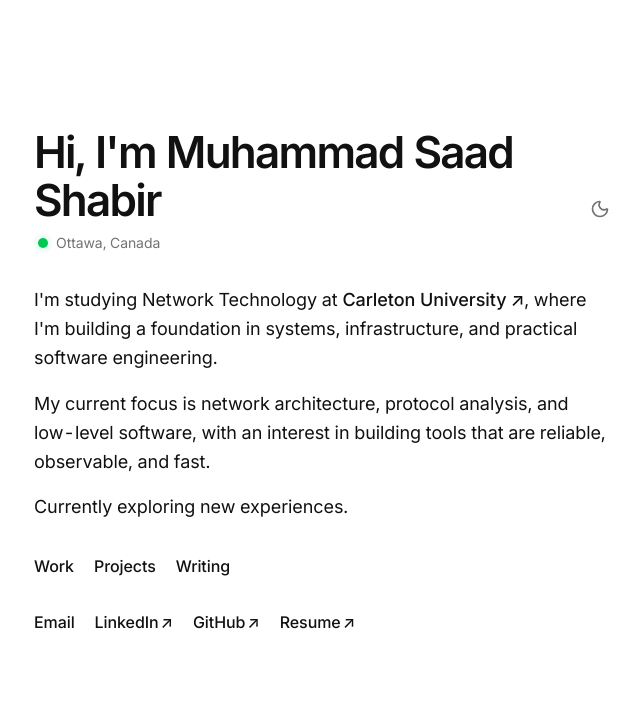
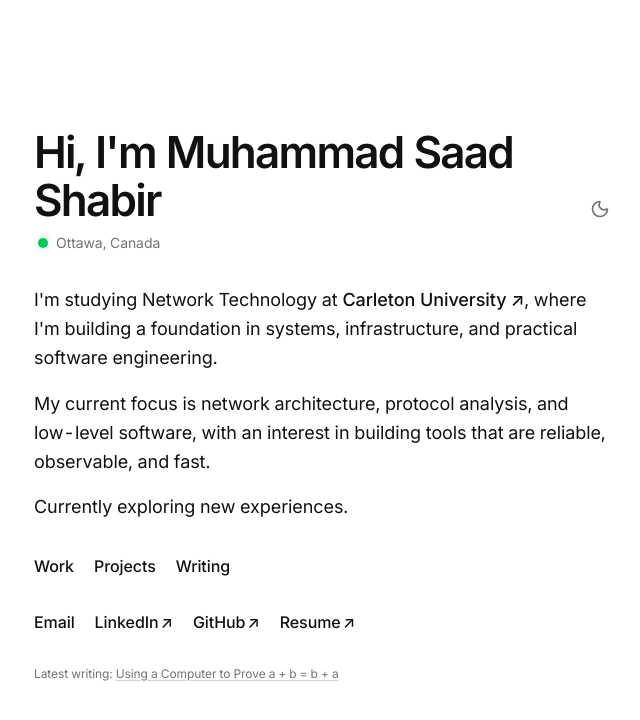
Before and after one commit to msaadshabir/personal-website, a Next.js app: page / in a window 1280 px wide. Shown: the top 720 px of the page, without its empty margins (318-958 px from the left). Built offline with nearby package versions, Linux system fonts and the light colour scheme.

Commit message:
ui: latest update section

```diff
--- a/app/page.tsx
+++ b/app/page.tsx
@@ -1,7 +1,7 @@
 import Link from "next/link";
 import EmailButton from "@/components/EmailButton";
 import { ThemeToggle } from "@/components/ThemeToggle";
-import { SITE_CONFIG } from "@/lib/constants";
+import { SITE_CONFIG, WRITING } from "@/lib/constants";
 
 const socialLinks = [
   {
@@ -106,6 +106,16 @@ export default function Home(): React.JSX.Element {
           </a>
         ))}
       </div>
+
+      <p className="text-xs text-muted-foreground">
+        Latest writing:{" "}
+        <Link
+          href={WRITING[0].url}
+          className="underline underline-offset-2 decoration-muted-foreground/30 hover:decoration-muted-foreground transition-colors"
+        >
+          {WRITING[0].title}
+        </Link>
+      </p>
     </section>
   );
 }
```
